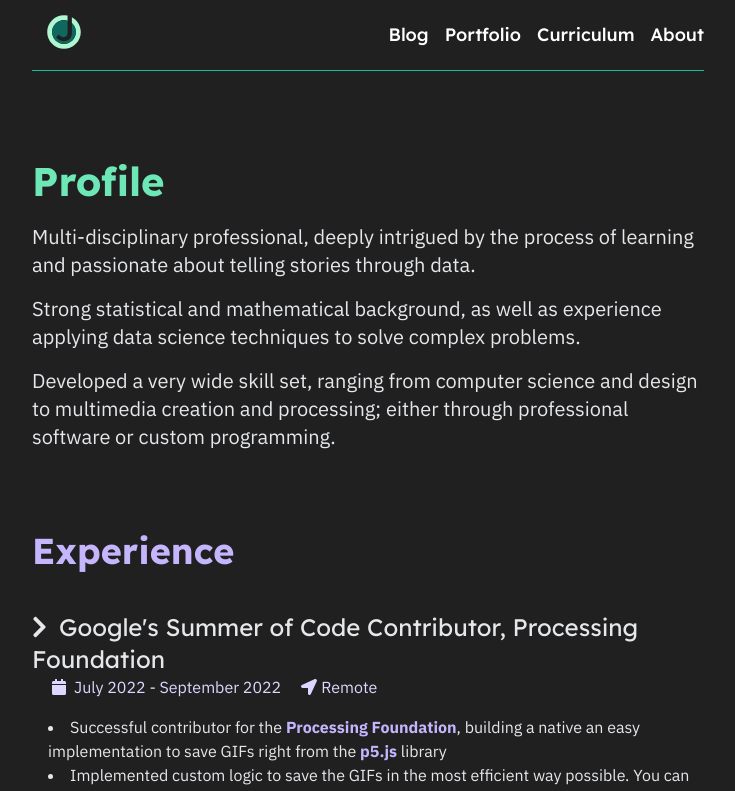
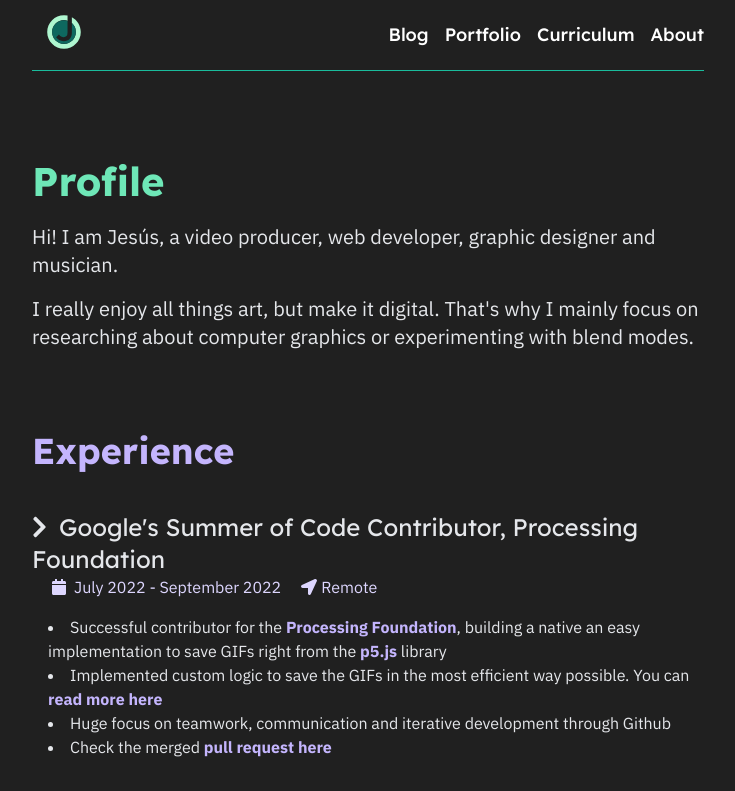
Before and after one commit to jesi-rgb/old.jesirgb.com, a Next.js app: page /curriculum in a window 1280 px wide. Shown: the top 791 px of the page, without its empty margins (272-1007 px from the left). Built offline with nearby package versions, Linux system fonts and the light colour scheme; no server answers.

Commit message:
update more cv

```diff
--- a/pages/curriculum.js
+++ b/pages/curriculum.js
@@ -28,18 +28,13 @@ export default function Curriculum() {
             </div>
             <div className="text-xl text-gray-200 ">
               <p className="mb-4">
-                Multi-disciplinary professional, deeply intrigued by the process
-                of learning and passionate about telling stories through data.
+                Hi! I am Jesús, a video producer, web developer, graphic
+                designer and musician.
               </p>
               <p className="mb-4">
-                Strong statistical and mathematical background, as well as
-                experience applying data science techniques to solve complex
-                problems.
-              </p>
-              <p className="mb-4">
-                Developed a very wide skill set, ranging from computer science
-                and design to multimedia creation and processing; either through
-                professional software or custom programming.
+                I really enjoy all things art, but make it digital. That's why I
+                mainly focus on researching about computer graphics or
+                experimenting with blend modes.
               </p>
             </div>
           </div>
```
